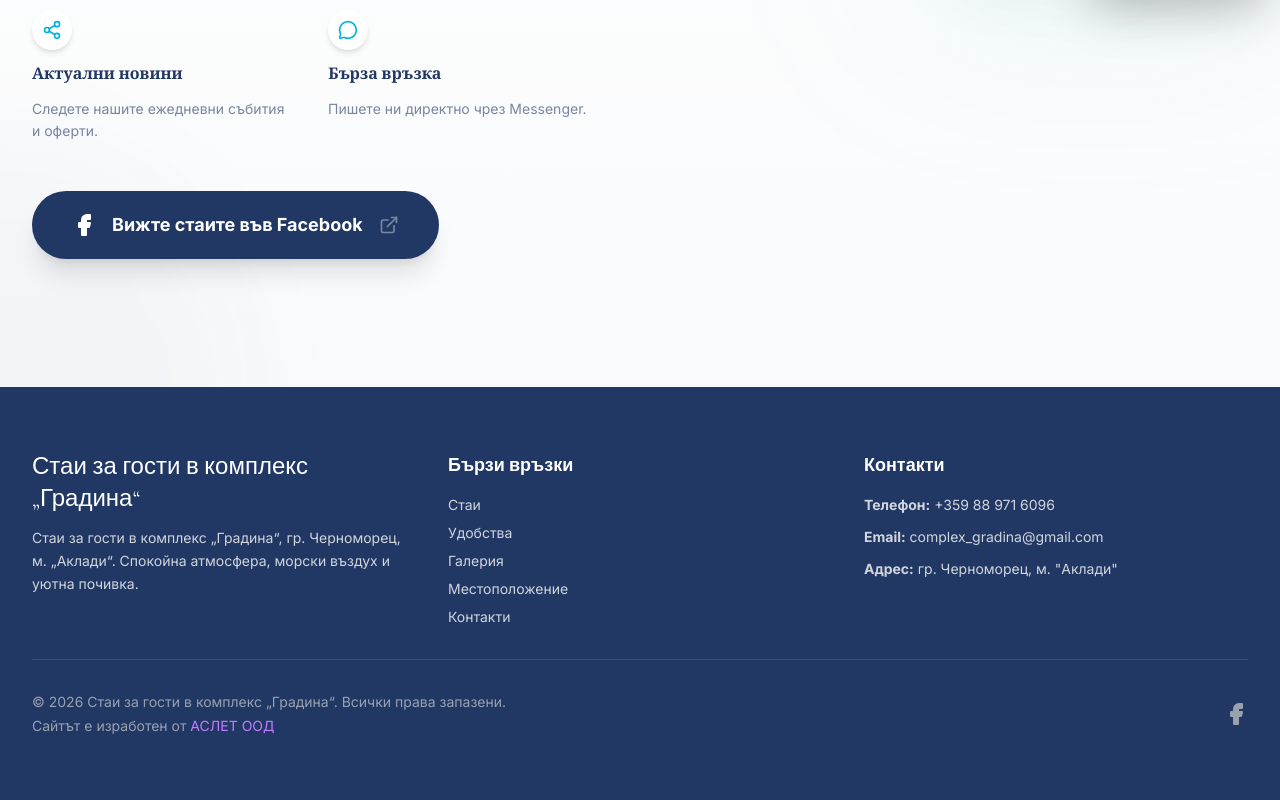
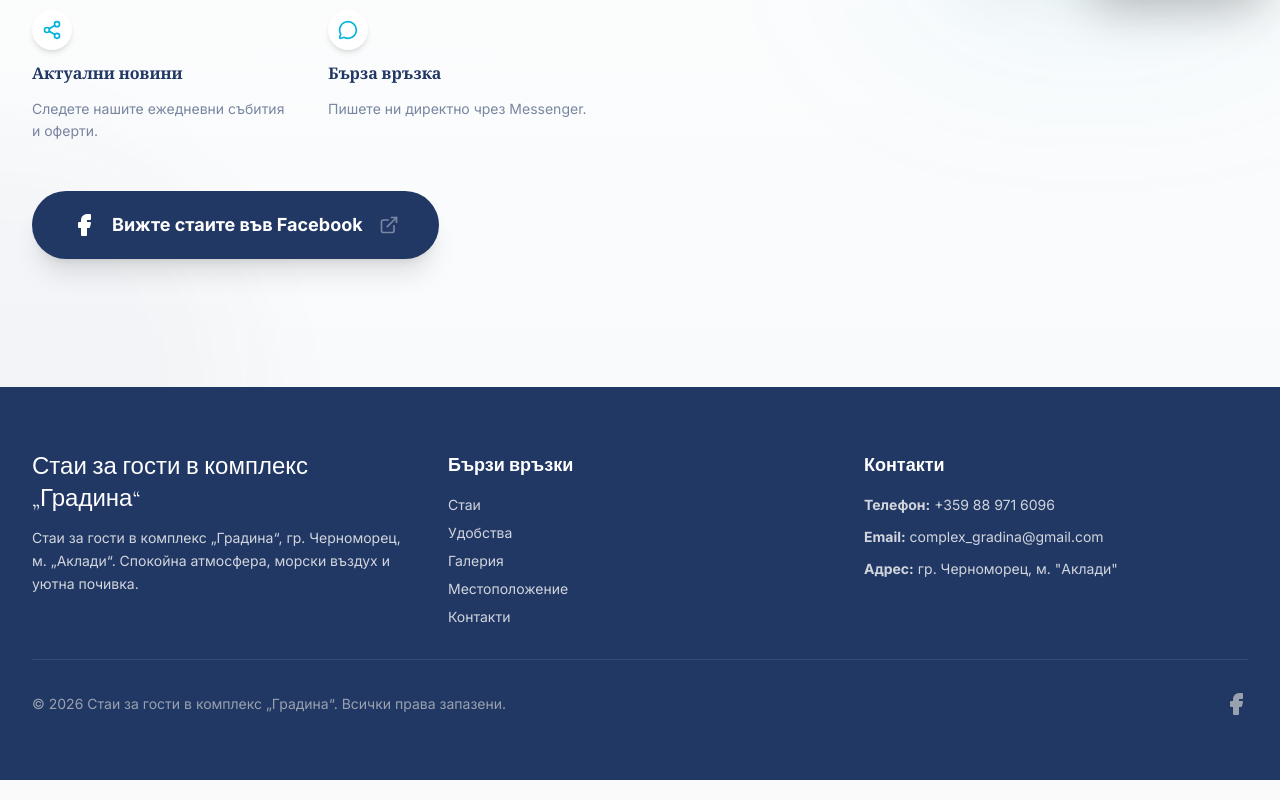
Before and after one commit to LayrissHR/complex_gradina, a Next.js app: page /bg in a window 1280 px wide. Shown: the part 8928-9728 px from the top of the page. Built offline with nearby package versions, Linux system fonts and the light colour scheme.

Commit message:
feat: remove ASLET credit from footer component

```diff
--- a/components/footer.tsx
+++ b/components/footer.tsx
@@ -169,21 +169,6 @@ export default function Footer({ dict, locale }: FooterProps) {
               <p>
                 &copy; {currentYear} {dict.about_title}. {dict.rights}
               </p>
-              <p>
-                {locale === "bg"
-                  ? "Сайтът е изработен от "
-                  : locale === "ru"
-                    ? "Сайт разработан компанией "
-                    : "Website by "}
-                <a
-                  href="https://aslet.net"
-                  target="_blank"
-                  rel="noopener noreferrer"
-                  className="text-purple-400 hover:text-purple-300 transition-colors"
-                >
-                  АСЛЕТ ООД
-                </a>
-              </p>
             </div>
             <div className="flex gap-6 mt-4 md:mt-0">
               <a
```
